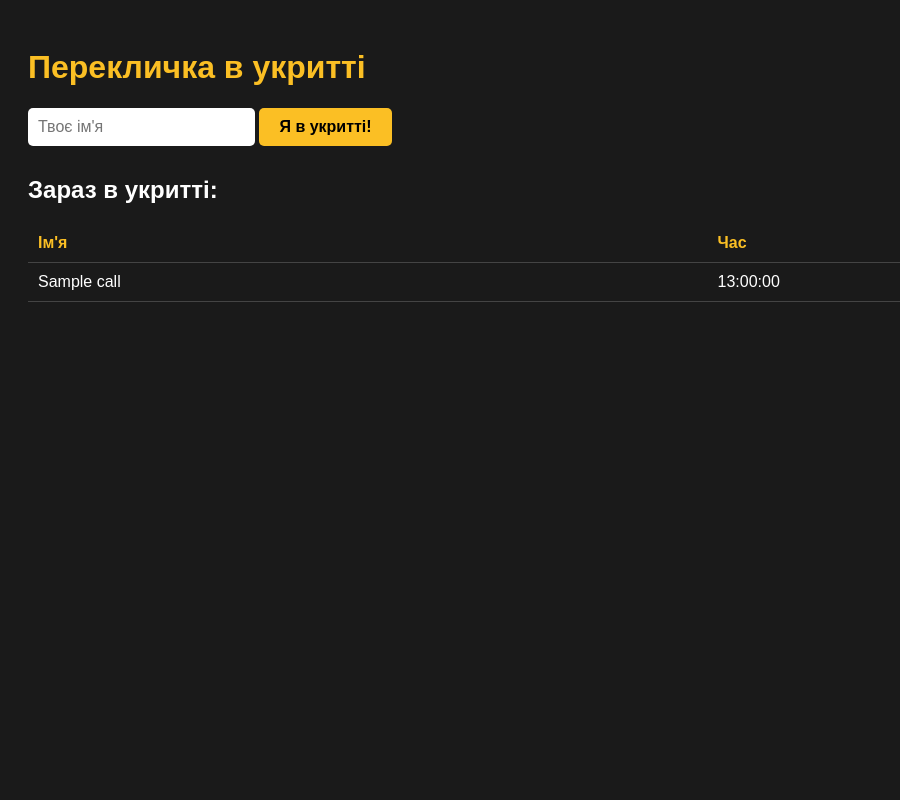
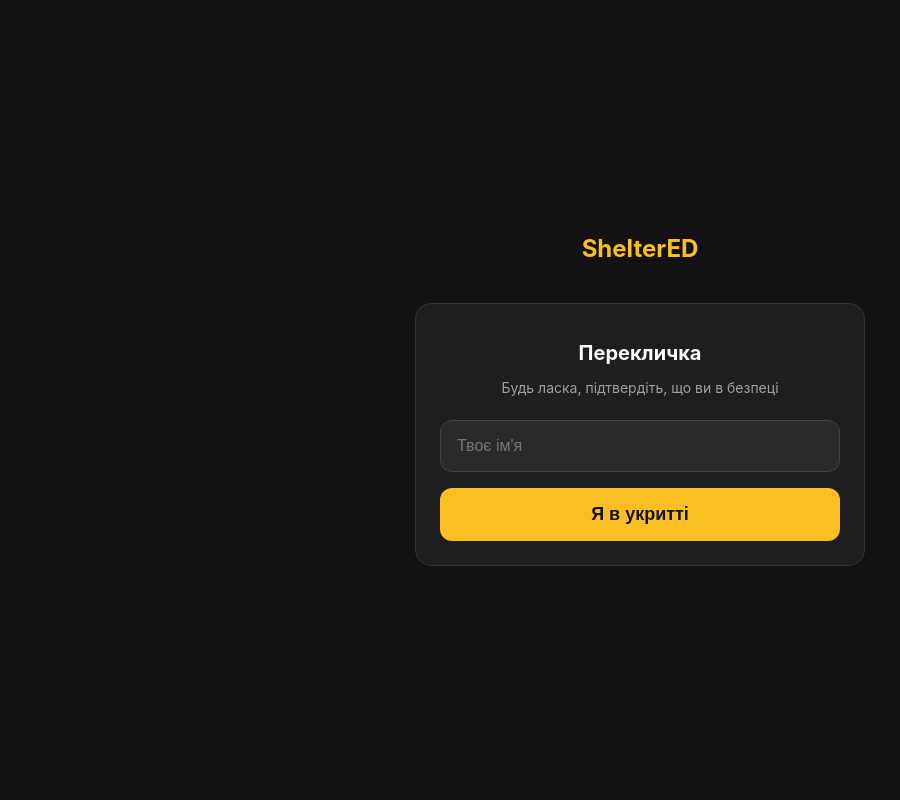
Before and after one commit to ShelterED-project/ShelterED, a FastAPI app: page / in a window 1280 px wide. Shown: the whole page, without its empty margins (0-900 px from the left). Run offline with FastAPI, Linux system fonts and the light colour scheme; tables that the repository leaves empty hold one stand-in row (values such as "Sample post").

Commit message:
Add new Fallback UI design and update run script

```diff
--- /dev/null
+++ b/local_server/run.py
@@ -0,0 +1,5 @@
+import uvicorn
+
+if __name__ == "__main__":
+    # Запускаємо сервер, доступний для всіх пристроїв у локальній мережі
+    uvicorn.run("main:app", host="0.0.0.0", port=8000, reload=True)
--- a/local_server/templates/index.html
+++ b/local_server/templates/index.html
@@ -2,40 +2,96 @@
 <html lang="uk">
 <head>
     <meta charset="UTF-8">
-    <title>ShelterED - Перекличка</title>
+    <meta name="viewport" content="width=device-width, initial-scale=1.0">
+    <title>ShelterED - Я в укритті</title>
     <style>
-        body { font-family: sans-serif; background-color: #1a1a1a; color: white; padding: 20px; }
-        h1 { color: #fbbf24; }
-        .form-container { margin-bottom: 30px; }
-        input { padding: 10px; font-size: 16px; border-radius: 5px; border: none; }
-        button { padding: 10px 20px; font-size: 16px; background-color: #fbbf24; border: none; border-radius: 5px; font-weight: bold; cursor: pointer; }
-        table { width: 100%; border-collapse: collapse; margin-top: 20px; }
-        th, td { padding: 10px; text-align: left; border-bottom: 1px solid #444; }
-        th { color: #fbbf24; }
+        /* Базові стилі */
+        body {
+            background-color: #121212;
+            color: #ffffff;
+            font-family: 'Inter', sans-serif;
+            display: flex;
+            flex-direction: column;
+            align-items: center;
+            justify-content: center;
+            height: 100vh;
+            margin: 0;
+            padding: 20px;
+            box-sizing: border-box;
+        }
+
+        .logo {
+            font-size: 24px;
+            font-weight: bold;
+            margin-bottom: 40px;
+            color: #fbbf24;
+        }
+
+        .card {
+            background-color: #1e1e1e;
+            border-radius: 16px;
+            padding: 24px;
+            width: 100%;
+            max-width: 400px;
+            text-align: center;
+            border: 1px solid #333;
+        }
+
+        h1 {
+            font-size: 20px;
+            margin-bottom: 8px;
+        }
+
+        p {
+            font-size: 14px;
+            color: #a0a0a0;
+            margin-bottom: 24px;
+        }
+
+        input[type="text"] {
+            width: 100%;
+            padding: 16px;
+            margin-bottom: 16px;
+            border-radius: 12px;
+            border: 1px solid #444;
+            background-color: #2a2a2a;
+            color: white;
+            font-size: 16px;
+            box-sizing: border-box;
+        }
+
+        /* жовта кнопка */
+        button {
+            width: 100%;
+            padding: 16px;
+            background-color: #fbbf24;
+            color: #121212;
+            border: none;
+            border-radius: 12px;
+            font-size: 18px;
+            font-weight: bold;
+            cursor: pointer;
+            transition: background-color 0.3s;
+        }
+
+        button:hover {
+            background-color: #f59e0b;
+        }
     </style>
 </head>
 <body>
-    <h1>Перекличка в укритті</h1>
 
-    <div class="form-container">
+    <div class="logo">ShelterED</div>
+
+    <div class="card">
+        <h1>Перекличка</h1>
+        <p>Будь ласка, підтвердіть, що ви в безпеці</p>
+
         <form action="/roll-call" method="post">
             <input type="text" name="student_name" placeholder="Твоє ім'я" required>
-            <button type="submit">Я в укритті!</button>
+            <button type="submit">Я в укритті</button>
         </form>
     </div>
 
-    <h2>Зараз в укритті:</h2>
-    <table>
-        <tr>
-            <th>Ім'я</th>
-            <th>Час</th>
-        </tr>
-        {% for student in students %}
-        <tr>
-            <td>{{ student.student_name }}</td>
-            <td>{{ student.created_at.strftime('%H:%M:%S') }}</td>
-        </tr>
-        {% endfor %}
-    </table>
 </body>
 </html>
```
